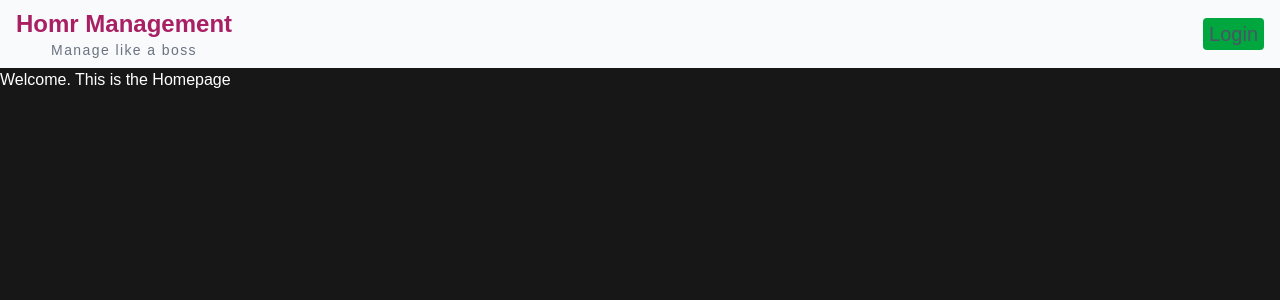
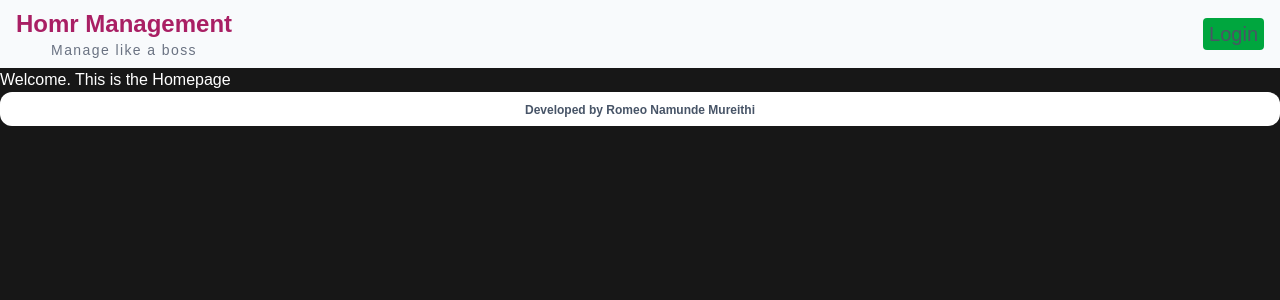
Before and after one commit to mkyd-kill/tenant-management-system, a Next.js app in the folder frontend/: page / in a window 1280 px wide. Shown: the top 300 px of the page. Built offline with nearby package versions, Linux system fonts and the light colour scheme.

Commit message:
added footer

```diff
--- a/frontend/src/app/page.tsx
+++ b/frontend/src/app/page.tsx
@@ -1,6 +1,10 @@
+import Footer from "@/components/footer/Footer";
 
 export default function Home() {
   return (
-    <h2>Welcome. This is the Homepage</h2>
+    <>
+      <h2>Welcome. This is the Homepage</h2>
+      <Footer />
+    </>
   );
 }
--- /dev/null
+++ b/frontend/src/components/footer/Footer.tsx
@@ -0,0 +1,12 @@
+function Footer() {
+    return (
+      <div
+        className="flex flex-col justify-center items-center self-stretch flex-grow-0 flex-shrink-0 px-1 pb-2 bg-white rounded-xl"
+      >
+        <span className="flex flex-grow text-[#475467] font-semibold text-xs text-center pt-2.5">
+          Developed by Romeo Namunde Mureithi
+        </span>
+      </div>
+    );
+  }
+  export default Footer;
```
